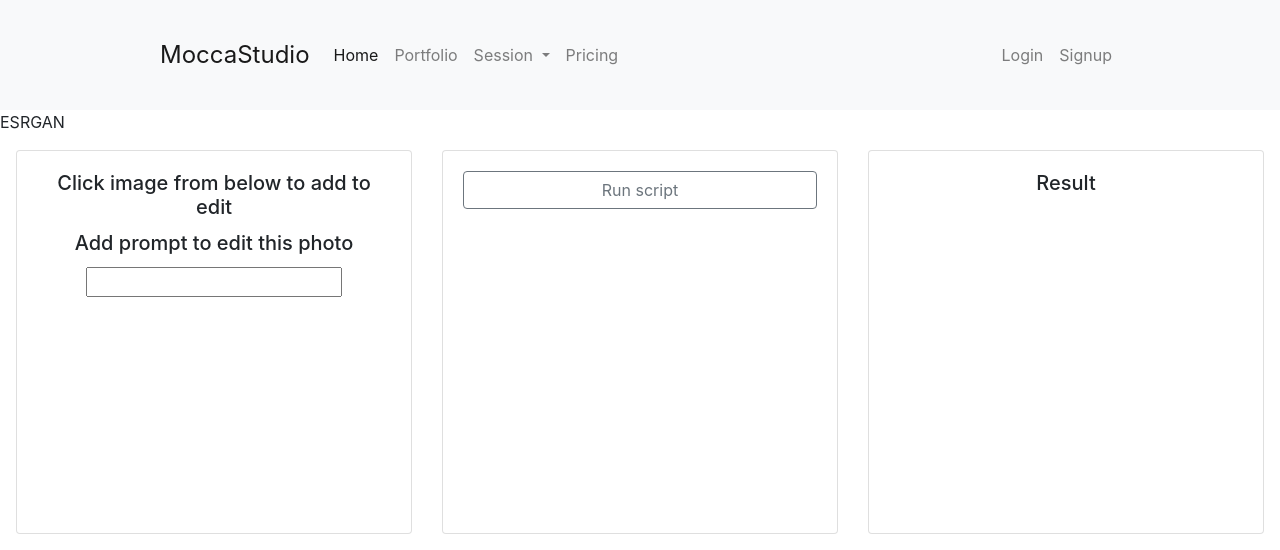
After one commit to matorolll/inzynierka, a Django app: page /gan_control_panel/image_to_image/ in a window 1280 px wide. The commit adds this page. Shown: the top 550 px of the page. Run offline with Django 4.2, Linux system fonts and the light colour scheme; data comes from the database, SQL or seed files in the repository; both versions use the stored data as it was after the commit.

Commit message:
adding iti

```diff
--- a/gan/models.py
+++ b/gan/models.py
@@ -48,3 +48,28 @@ class texttoimagePhoto(models.Model):
                 os.remove(self.image.path)
 
         super().delete(*args, **kwargs)
+
+
+class imagetoimagePhoto(models.Model):
+    title = models.CharField(max_length=255)
+    prompt = models.CharField(max_length=255)
+    image = models.ImageField(upload_to='gan_photos/imagetoimage/')
+
+    def __str__(self):
+        return self.title
+
+    def save(self, *args, **kwargs):
+        if not self.id:
+            existing_ids = imagetoimagePhoto.objects.values_list('id', flat=True)
+            if existing_ids:
+                self.id = max(existing_ids) + 1
+            else:
+                self.id = 1
+        super().save(*args, **kwargs)
+
+    def delete(self, *args, **kwargs):
+        if self.image:
+            if os.path.isfile(self.image.path):
+                os.remove(self.image.path)
+
+        super().delete(*args, **kwargs)
--- a/gan/templates/gan/control_panel/control_panel.html
+++ b/gan/templates/gan/control_panel/control_panel.html
@@ -39,8 +39,8 @@
           <div class="card">
             <div class="card-body">
               <h5 class="card-title">ImageToImage</h5>
-              <p class="card-text">Add</p>
-              <a href="#" class="btn btn-primary">Add</a>
+              <p class="card-text">Create image from image and text</p>
+              <a href="image_to_image" class="btn btn-primary">Create</a>
             </div>
           </div>
         </div>
--- /dev/null
+++ b/gan/templates/gan/control_panel/image_to_image.html
@@ -0,0 +1,128 @@
+{% extends 'main/base.html' %}
+{% block title %}
+    ESRGAN
+{% endblock %}
+
+
+
+{% block content %}
+
+    <div>ESRGAN</div>
+    <div class="m-3">
+        <div class="row">
+            <div class="col-sm-4">
+                <div class="card" style="height: 24rem;">
+                    <div class="card-body text-center">
+                        <form id="myForm" method="post" action="{% url 'IMAGETOIMAGE_run' %}">
+                            {% csrf_token %}
+                            <h5 class="card-title">Click image from below to add to edit</h5>
+                            <div id="image_to_edit"></div>
+                            <h5 class="card-title">Add prompt to edit this photo</h5>
+                            <input type="text" name="text_input" required>
+                        </form>
+                    </div>
+                </div>
+            </div>
+
+            <div class="col-sm-4">
+                <div class="card text-center" style="height: 24rem;">
+                    <div class="card-body">
+                        <h5 class="card-title">
+                            <button type="button" class="btn btn-outline-secondary btn-block" onclick="checkAndSubmit()">Run script</button>
+                        </h5>
+                    </div>
+                </div>
+            </div>
+
+            <div class="col-sm-4">
+                <div class="card" style="height: 24rem;">
+                    <div class="card-body text-center">
+                        <h5 class="card-title">Result</h5>
+                        <div id="changed_img" style="max-height: 100px"></div>
+                    </div>
+                </div>
+            </div>
+        </div>
+    </div>
+
+    <div class="m-3" id="image_from_base">
+        <h2>Image from base:</h2>
+        {% for session in sessions %}
+        {% for photo in session.photo_set.all %}
+            <img src="{{ photo.image.url }}" alt="connect" style="max-height: 100px"
+                data-photo-id="{{ photo.id }}" onclick="moveImageToEdit(this)">
+        {% endfor %}
+    {% endfor %}
+    </div>
+
+    <div class="m-3" id="gan_image_from_base">
+        <h2>TextToImage Image from base:</h2>
+        {% for ttiPhoto in ttiPhotos %}
+            <img src="{{ ttiPhoto.image.url }}" alt="connect" style="max-height: 100px">
+        {% endfor %}
+    </div>
+
+    <div class="m-3" id="gann_image_from_base">
+        <h2>ImageToImage Image from base:</h2>
+        {% for itiPhoto in itiPhotos %}
+            <img src="{{ itiPhoto.image.url }}" alt="connect" style="max-height: 100px">
+        {% endfor %}
+    </div>
+
+    <form action="{% url 'delete_all_iti_photos' %}" method="post">
+        {% csrf_token %}
+        <button type="submit">Delete all image to image photos from database</button>
+      </form>
+
+
+<script>
+        function checkAndSubmit() {
+            var formData = new FormData(document.getElementById('myForm'));
+
+            fetch(document.getElementById('myForm').action, {
+                method: 'POST',
+                body: formData
+            })
+            .then(response => response.json())
+            .then(data => {
+                document.getElementById('changed_img').innerHTML = '<img src="' + data.changed_image_url + '" alt="Changed Image" style="max-height: 200px">';
+                var texttoimage = document.createElement('img');
+                texttoimage.src = data.changed_image_url;
+                texttoimage.alt = 'changed image';
+                texttoimage.style = 'max-height: 100px';
+                document.getElementById('texttoimage_image_from_base').appendChild(texttoimage);
+            })
+            .catch(error => {
+                console.error('Error:', error);
+            });
+        }
+
+
+
+
+    function moveImageToEdit(imgElement) {
+        var imageContainer = document.getElementById('image_from_base');
+        var addImgContainer = document.getElementById('image_to_edit');
+        var changedImgContainer = document.getElementById('changed_img');
+        if (addImgContainer.children.length > 0)  return;
+
+        imageContainer.removeChild(imgElement);
+        imgElement.style.maxHeight = '200px';
+        imgElement.onclick = function() {
+            changedImgContainer.innerHTML = '';
+            imageContainer.appendChild(imgElement);
+            imgElement.style.maxHeight = '100px';
+            imgElement.onclick = function() {
+                moveImageToEdit(this);
+            };
+        };
+        addImgContainer.appendChild(imgElement);
+    }
+
+
+    document.getElementById('myForm').addEventListener('submit', function (event) {
+        event.preventDefault();
+    });
+</script>
+
+{% endblock %}
--- a/gan/urls.py
+++ b/gan/urls.py
@@ -11,5 +11,8 @@ urlpatterns = [
     path("TEXTTOIMAGE_run/", views.TEXTTOIMAGE_run, name="TEXTTOIMAGE_run"),
     path('delete_all_tti_photos/', views.delete_all_tti_photos, name='delete_all_tti_photos'),
 
+    path("gan_control_panel/image_to_image/", views.image_to_image_site_view, name="image_to_image_site_view"),
+    path("IMAGETOIMAGE_run/", views.IMAGETOIMAGE_run, name="IMAGETOIMAGE_run"),
+    path('delete_all_iti_photos/', views.delete_all_iti_photos, name='delete_all_iti_photos'),
 
 ]
--- a/gan/views.py
+++ b/gan/views.py
@@ -2,7 +2,7 @@ from django.http import JsonResponse, HttpResponseBadRequest
 from django.shortcuts import render, get_object_or_404, redirect
 import os
 from main.models import Photo, Session
-from .models import esrganPhoto, texttoimagePhoto
+from .models import esrganPhoto, texttoimagePhoto, imagetoimagePhoto
 from django.core.files.base import ContentFile
 
 
@@ -145,3 +145,74 @@ def delete_all_tti_photos(request):
 
     ttiPhotos.delete()
     return redirect('text_to_image_site_view')
+
+
+
+
+
+
+def image_to_image_site_view(request):
+    sessions = Session.objects.all()
+    photos = Photo.objects.all()
+    ttiPhotos = texttoimagePhoto.objects.all()
+    itiPhotos = imagetoimagePhoto.objects.all()
+
+    context = {'sessions': sessions, 'photos': photos, 'ttiPhotos' : ttiPhotos, 'itiPhotos' : itiPhotos }
+    return render(request, 'gan/control_panel/image_to_image.html', context)
+
+
+def IMAGETOIMAGE_run(request):
+    if request.method == 'POST':
+        #photo_id = request.POST.get('photo_id')
+        #photo = get_object_or_404(Photo, id=photo_id)
+        text_input = request.POST.get('text_input')
+
+        import torch, cv2
+        from django.core.files.uploadedfile import InMemoryUploadedFile
+        import io
+        from diffusers import AutoPipelineForImage2Image
+        from diffusers.utils import make_image_grid, load_image
+        import numpy as np
+
+        pipe = AutoPipelineForImage2Image.from_pretrained(
+            "runwayml/stable-diffusion-v1-5", torch_dtype=torch.float16, variant="fp16", use_safetensors=True
+        ).to("cuda")
+        pipe.enable_model_cpu_offload()
+        pipe.enable_xformers_memory_efficient_attention()
+
+        url = "https://huggingface.co/datasets/huggingface/documentation-images/resolve/main/diffusers/img2img-init.png"
+        init_image = load_image(url)
+
+        #turning to np array
+        image = np.array(pipe(text_input, image=init_image).images[0])
+
+        #fixing colors
+        if len(image.shape) == 2:
+            _, image_bytes = cv2.imencode('.png', image)
+        else:
+            _, image_bytes = cv2.imencode('.png', cv2.cvtColor(image, cv2.COLOR_RGB2BGR))
+
+        #generating title
+        title = '{}.png'.format(text_input)
+
+        #saving
+        image_file = InMemoryUploadedFile(io.BytesIO(image_bytes), None, title, 'image/png', len(image_bytes), None)
+        new_photo = imagetoimagePhoto(prompt=text_input, image=image_file)
+        new_photo.save()
+
+        return JsonResponse({'changed_image_url': new_photo.image.url})
+    return HttpResponseBadRequest('Invalid request')
+
+
+
+
+def delete_all_iti_photos(request):
+    itiPhotos = imagetoimagePhoto.objects.all()
+
+    for itiPhoto in itiPhotos:
+        if itiPhoto.image:
+            if os.path.isfile(itiPhoto.image.path):
+                os.remove(itiPhoto.image.path)
+
+    itiPhotos.delete()
+    return redirect('image_to_image_site_view')
```
Also changed, not shown: db.sqlite3, gan/migrations/0004_imagetoimagephoto.py (added), media/gan_photos/esrgan/1_esrgan.png (deleted), media/gan_photos/esrgan/2_esrgan.png (deleted), media/gan_photos/esrgan/2_esrgan_h2BN5up.png (deleted), media/gan_photos/esrgan/2_esrgan_iLVrJR6.png (deleted), media/gan_photos/esrgan/IMG_2553_esrgan.png (deleted), media/gan_photos/esrgan/imgun_esrgan.png (deleted), 4 other files.
